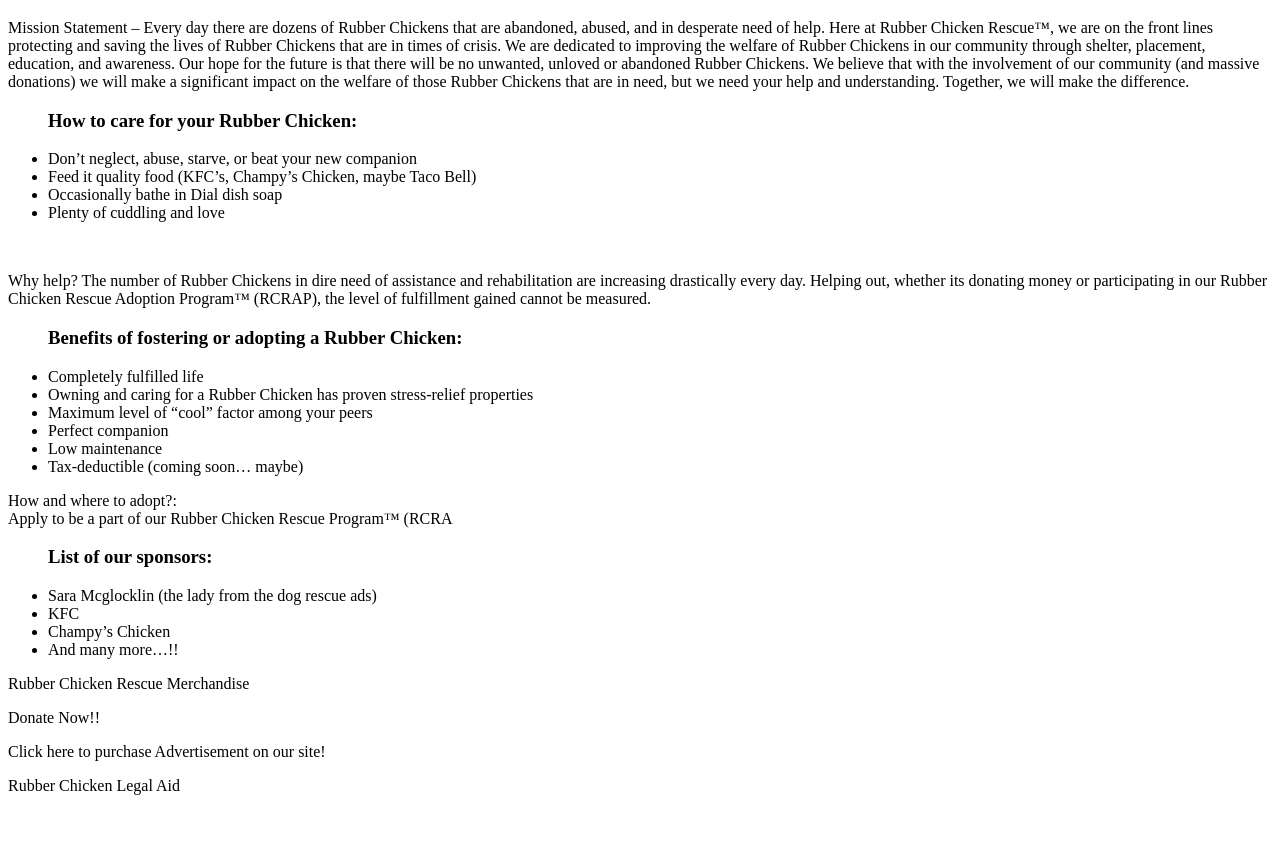
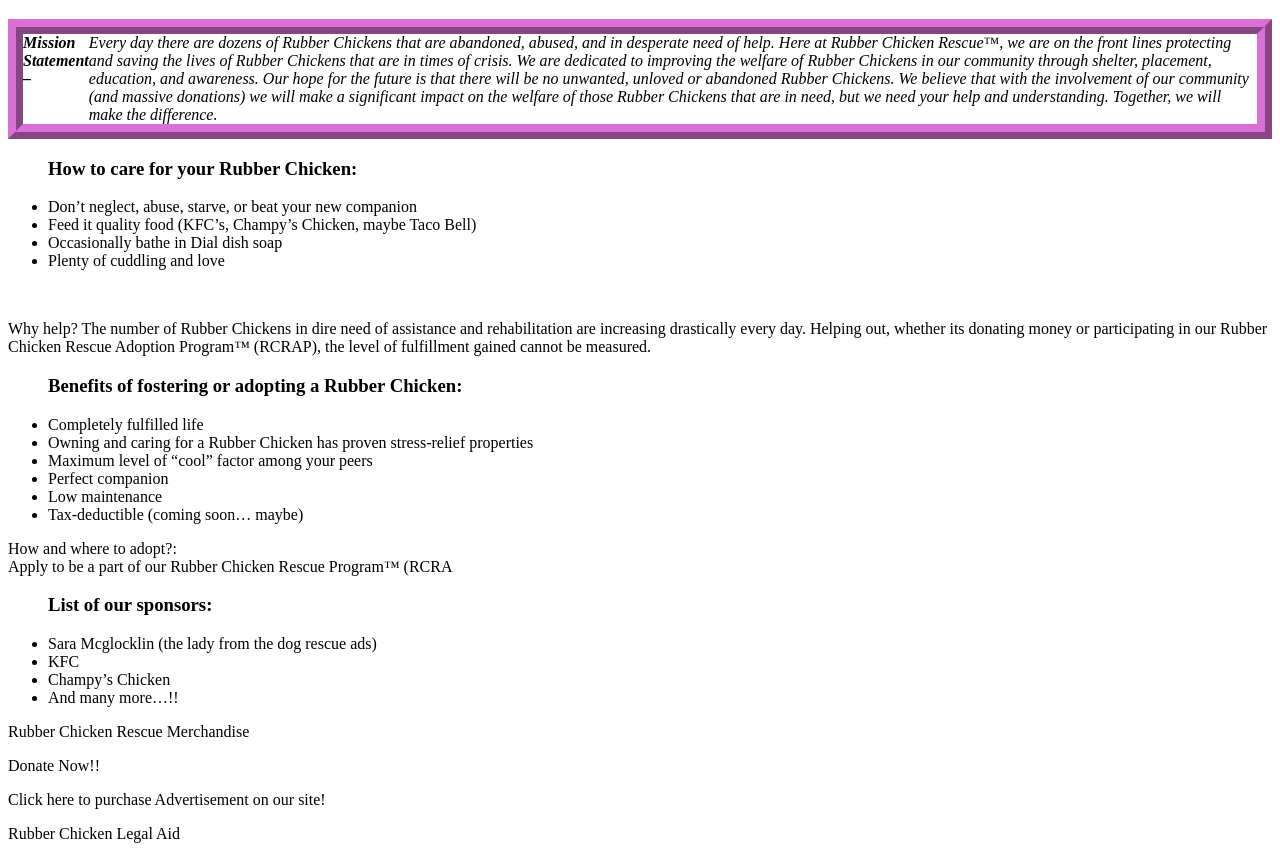
Before and after one commit to nss-day-cohort-50/worst-site-ever-rowdy-roosters, a plain HTML site: page index.html in a window 1280 px wide. Shown: the part 61-920 px from the top of the page. Before the commit the page ends 872 px from the top, so only its background shows below. Drawn offline with Linux system fonts and the light colour scheme; files that its build step writes are made by us from their sources; files whose address does not match are found by name.

Commit message:
added mission stylesheet styling

```diff
--- a/Stylesheets/mission.css
+++ b/Stylesheets/mission.css
@@ -0,0 +1,6 @@
+.aside-left__missionStatement {
+    display: flex;
+    border: 15px ridge orchid;
+    font-style: italic;
+
+}
--- a/index.html
+++ b/index.html
@@ -5,7 +5,7 @@
     <meta http-equiv="X-UA-Compatible" content="IE=edge">
     <meta name="viewport" content="width=device-width, initial-scale=1.0">
     <title>Rubber Chicken Rescue</title>
-    <link rel="stylesheet" href="main.css">
+    <link rel="stylesheet" href="stylesheets/main.css">
 
 </head>
 <body>
@@ -13,7 +13,7 @@
         <h1>Rubber Chicken Rescue</h1>
     </header>
     <main>
-        <aside class="aside-left__missionStatement">Mission Statement –
+        <aside class="aside-left__missionStatement"><strong>Mission Statement –</strong>
             Every day there are dozens of Rubber Chickens that are abandoned,
              abused, and in desperate need of help. Here at Rubber Chicken Rescue™,
               we are on the front lines protecting and saving the lives of Rubber Chickens
```
